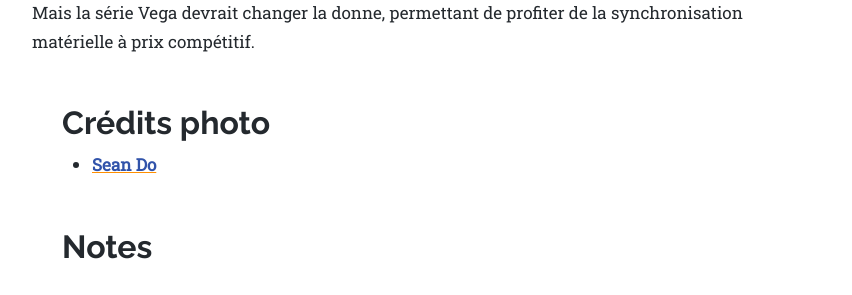
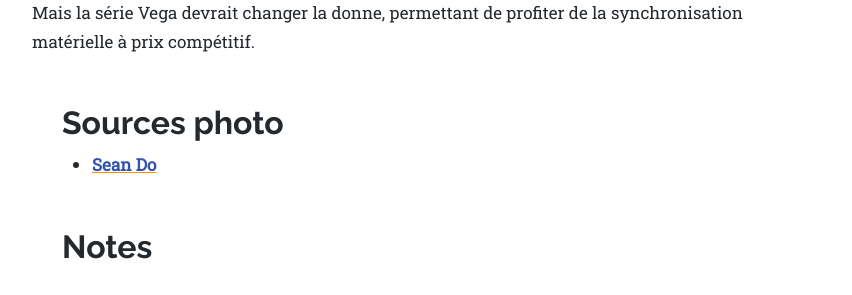
Before and after one commit to matospc/matospc.github.io, a Jekyll site: the page built from _posts/2017-8-29-jouer-sur-quel-ecran.md, in a window 1280 px wide and 900 px high, scrolled down 5467 px. Shown: the part 333-628 px from the top of the window, without its empty margins (368-1220 px from the left). Built offline with Jekyll 4.4.1, drawn with Linux system fonts in a browser that asks for light colours.

Commit message:
Crédits photos -> Sources photos

```diff
--- a/_posts/2017-8-29-jouer-sur-quel-ecran.md
+++ b/_posts/2017-8-29-jouer-sur-quel-ecran.md
@@ -100,7 +100,7 @@ Il s’agit là vraiment d’une fonctionnalité de confort. Si vous êtes équi
 
 
 
-# Crédits photo
+# Sources photo
 
  * [Sean Do](https://unsplash.com/@everywheresean)
 
```
